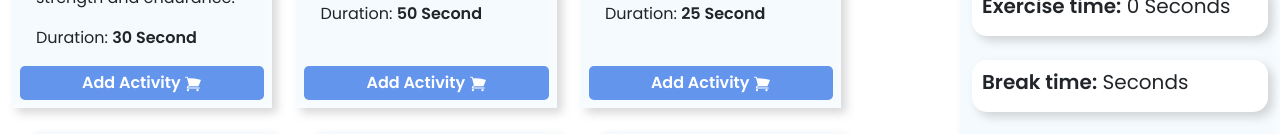
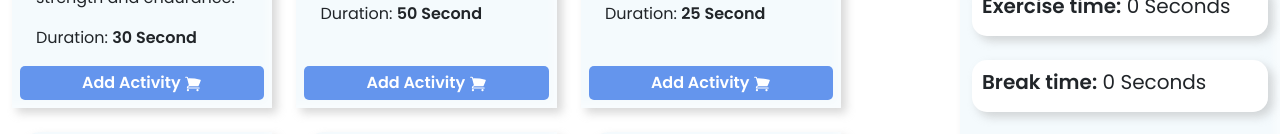
Before and after one commit to mizbauddintareq/awesome-fitness-center, a React (Create React App) app: page / in a window 1280 px wide. Shown: the part 501-635 px from the top of the page. Built offline with nearby package versions, Linux system fonts and the light colour scheme.

Commit message:
updated some functionality

```diff
--- a/src/components/Cart/Cart.js
+++ b/src/components/Cart/Cart.js
@@ -75,7 +75,8 @@
           </div>
           <div className="bg-white my-4 small-box">
             <h5>
-              <span className="fw-bold">Break time:</span> {breakTime} Seconds
+              <span className="fw-bold">Break time:</span>{" "}
+              {breakTime ? breakTime : "0"} Seconds
             </h5>
           </div>
           <div className="text-center">
```
